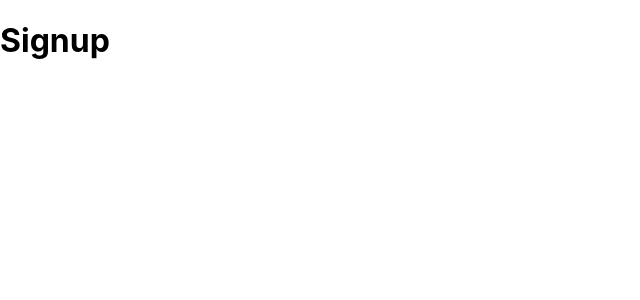
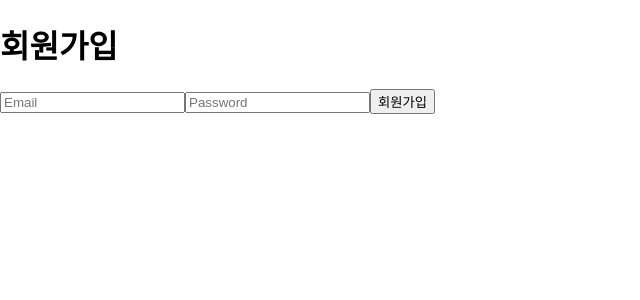
Before and after one commit to benkim077/wanted-pre-onboarding-frontend, a React (Create React App) app: page /signup in a window 1280 px wide. Shown: the top 300 px of the page, without its empty margins (0-640 px from the left). Built offline with nearby package versions, Linux system fonts and the light colour scheme.

Commit message:
Feat: 회원가입 페이지 마크업

```diff
--- a/src/routes/Signup.tsx
+++ b/src/routes/Signup.tsx
@@ -2,5 +2,16 @@
 import style from './Signup.module.css';
 
 export default function Signup() {
-  return <h1>Signup</h1>;
+  return (
+    <>
+      <h1>회원가입</h1>
+      <form>
+        <input type='text' placeholder='Email' data-testid='email-input' />
+        <input type='password' placeholder='Password' data-testid='password-input' />
+        <button type='submit' data-testid='signup-button'>
+          회원가입
+        </button>
+      </form>
+    </>
+  );
 }
```
